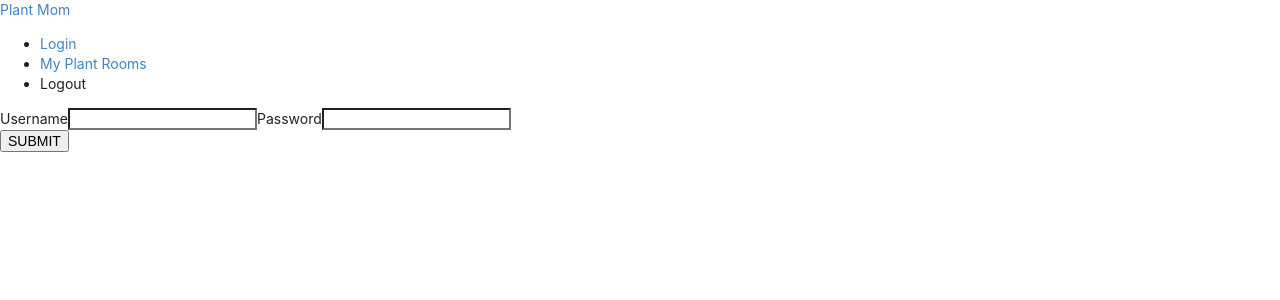
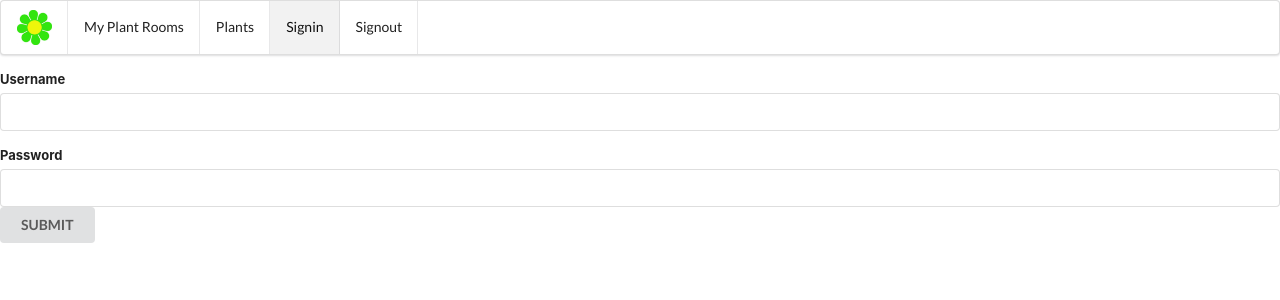
Before and after one commit to rebeccaswebsite/plant-mom-frontend, a React (Create React App) app: page /login in a window 1280 px wide. Shown: the top 300 px of the page. Built offline with nearby package versions, Linux system fonts and the light colour scheme.

Commit message:
add styling for login form, update nav bar

```diff
--- a/package.json
+++ b/package.json
@@ -8,7 +8,8 @@
     "react-router": "^5.0.1",
     "react-router-dom": "^5.0.1",
     "react-scripts": "3.0.1",
-    "semantic-ui-css": "^2.4.1"
+    "semantic-ui-css": "^2.4.1",
+    "semantic-ui-react": "^0.87.2"
   },
   "scripts": {
     "start": "react-scripts start",
--- a/public/index.html
+++ b/public/index.html
@@ -19,6 +19,7 @@
       work correctly both with client-side routing and a non-root public URL.
       Learn how to configure a non-root public URL by running `npm run build`.
     -->
+    <link rel="stylesheet" href="//cdnjs.cloudflare.com/ajax/libs/semantic-ui/2.2.2/semantic.min.css"></link>
     <title>Plant Mom</title>
   </head>
   <body>
--- a/src/components/Navbar.js
+++ b/src/components/Navbar.js
@@ -1,32 +1,15 @@
 import React from 'react'
-import { Link } from "react-router-dom";
 
 const Navbar = props => {
 	return (
-		<div>
-            <nav className="navbar navbar-expand-lg navbar-light bg-light">
-            <a className="navbar-brand" href="/">
-            Plant Mom
-            </a>
-
-            <div className="collapse navbar-collapse" id="navbarNav">
-                <ul className="navbar-nav">
-                <li className="nav-item active">
-                    <Link className="nav-link" to="/login">
-                    Login
-                    </Link>
-                </li>
-                <li className="nav-item active">
-                    <Link className="nav-link" to="/my-rooms">
-                    My Plant Rooms
-                    </Link>
-                </li>
-                <li onClick={props.logout} className="nav-item">
-                    Logout
-                </li>
-                </ul>
+        <div className="ui stackable menu">
+            <div className="item">
+                <img src="/logo.png" alt="Logo" />
             </div>
-            </nav>
+            <a href='my-rooms' className="item">My Plant Rooms</a>
+            <a href='plants' className="item">Plants</a>
+            <a href='login' className="item active">Signin</a>
+            <a onClick={props.logout} className="item">Signout</a>
         </div>
 	)
 }
--- a/src/pages/Login.js
+++ b/src/pages/Login.js
@@ -29,13 +29,17 @@ class Login extends React.PureComponent {
 
     return (
       <div>
-        <form>
-            <label>Username</label>
-            <input type="text" name="username" value={username} onChange={handleChange} />
-            <label>Password</label>
-            <input type="text" name="password" value={password} onChange={handleChange} />
+        <form className="ui form">
+          <div className="field">
+              <label>Username</label>
+              <input type="text" name="username" value={username} onChange={handleChange} />
+          </div>
+          <div className="field">
+              <label>Password</label>
+              <input type="text" name="password" value={password} onChange={handleChange} />
+          </div>
         </form>
-        <button onClick={handleSubmit}>
+        <button className="ui button" onClick={handleSubmit}>
           SUBMIT
         </button>
       </div>
```
Also changed, not shown: public/logo.png (added), 1 other file (tests, documents, lock files or other folders).
